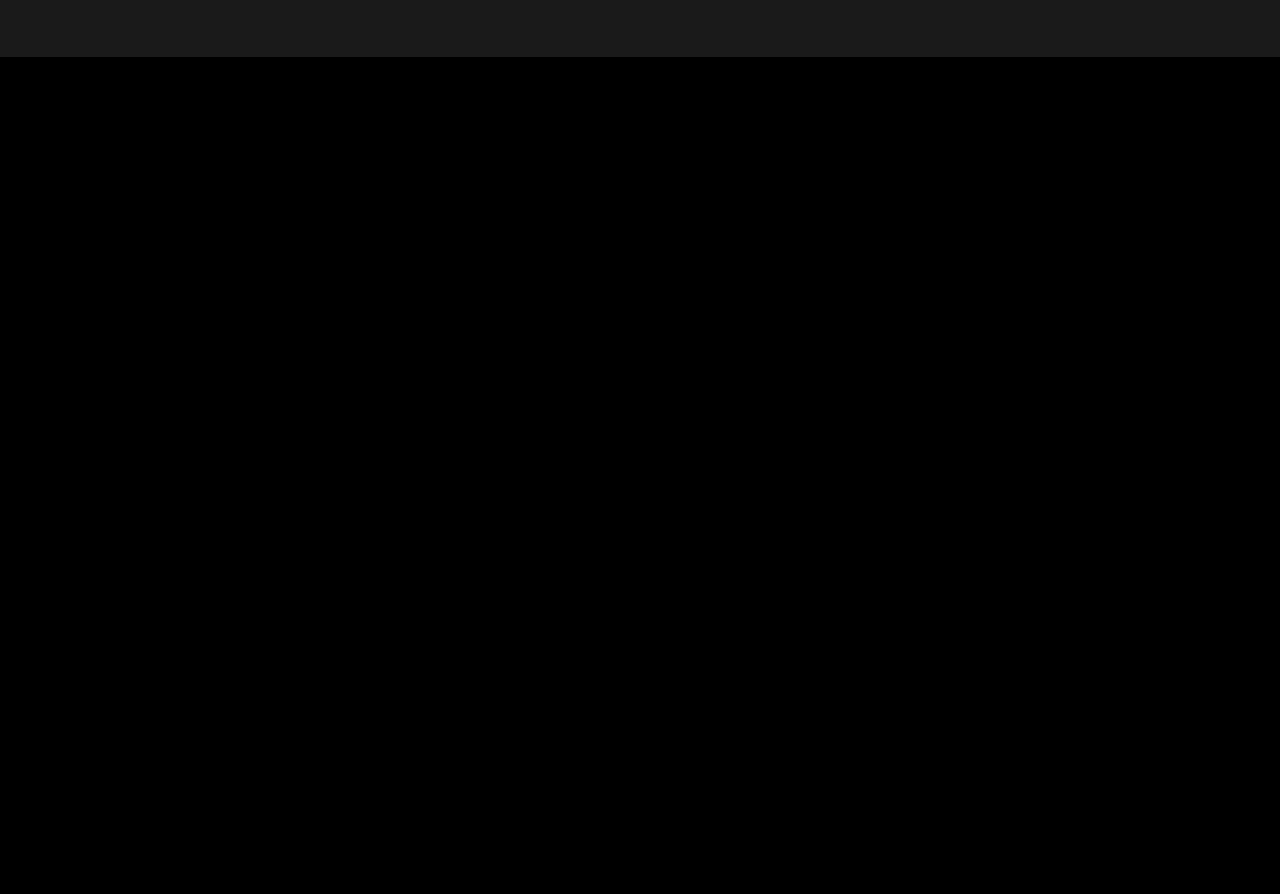
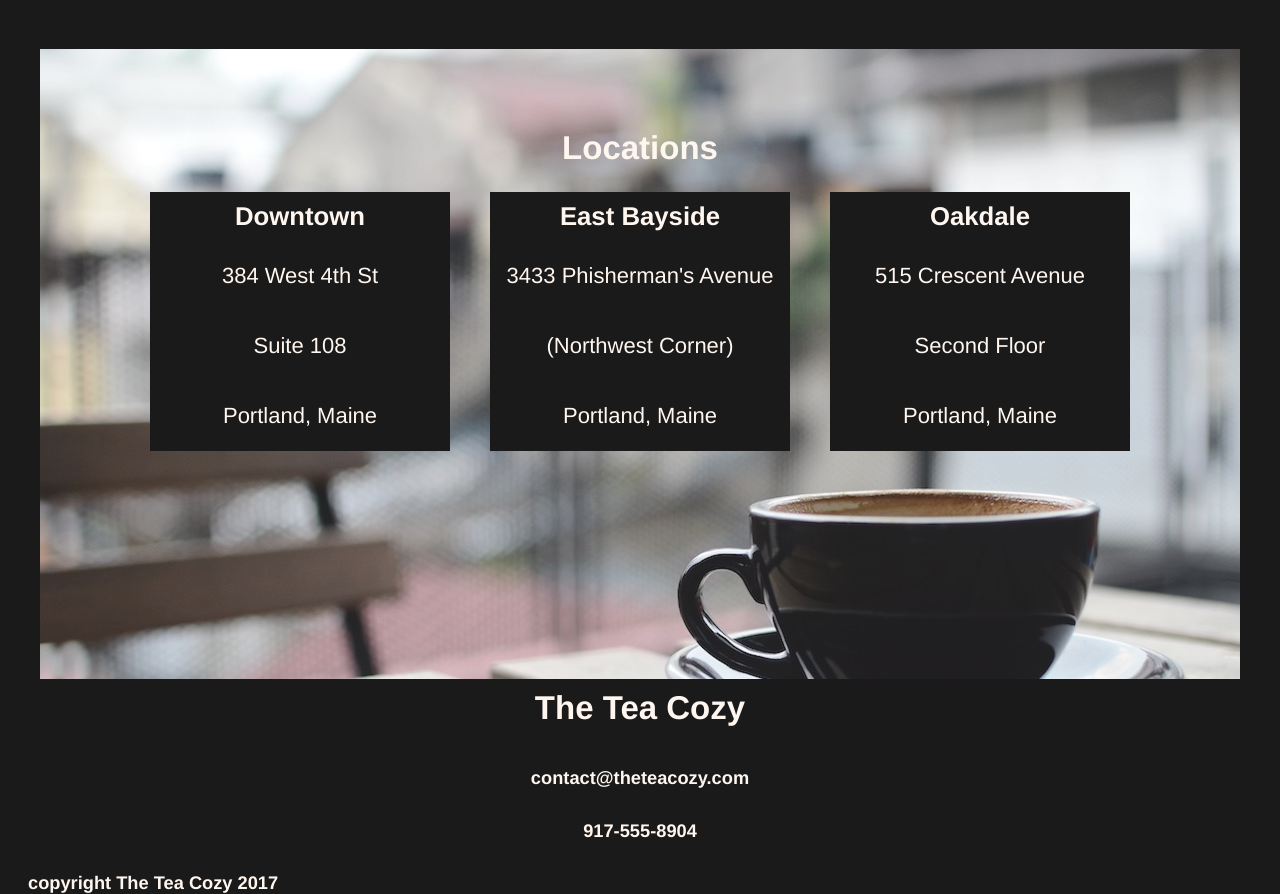
Before and after one commit to sparz13/TeaCozy, a plain HTML site: page index.html in a window 1280 px wide. Shown: the part 1549-2443 px from the top of the page. Before the commit the page ends 1606 px from the top, so only its background shows below. Drawn offline with Linux system fonts and the light colour scheme.

Commit message:
Add everything else but header still showing gap

```diff
--- a/index.html
+++ b/index.html
@@ -12,15 +12,15 @@
         <img src="./resources/images/logo.png" />
         <nav>
           <ul>
-            <li><a href="#">Mission</a></li>
-            <li><a href="#">Featured Tea</a></li>
-            <li><a href="#">Locations</a></li>
+            <li><a href="#ban">Mission</a></li>
+            <li><a href="#middle">Featured Tea</a></li>
+            <li><a href="#locations">Locations</a></li>
           </ul>
         </nav>
       </div>
     </div>
     <!-- Banner -->
-    <div class="banner">
+    <div class="banner" id="ban">
         <div class="mission">
           <h2>Our Mission</h2>
           <h4>Handpicked, Artisanally Curated, Free Range,
@@ -28,7 +28,7 @@
           </div>
         </div>
       <!-- Middle Part -->
-  <div class="middle container">
+  <div id="middle">
         <h2>Tea of the Month</h2>
         <h4>What's Steeping at the Tea Cozy?</h4>
     <div class="part">
@@ -54,7 +54,37 @@
         </div>
         </div>
       </div>
-
-
+      <!-- Locations Part -->
+      <div id="locations">
+        <h2>Locations</h2>
+        <div class="pieces">
+          <div class="item">
+            <h3>Downtown</h3>
+            <p>384 West 4th St</p>
+            <p>Suite 108</p>
+            <p>Portland, Maine</p>
+          </div>
+          <div class="item">
+            <h3>East Bayside</h3>
+            <p>3433 Phisherman's Avenue</p>
+            <p>(Northwest Corner)</p>
+            <p>Portland, Maine</p>
+          </h3>
+         </div>
+          <div class="item">
+            <h3>Oakdale</h3>
+            <p>515 Crescent Avenue</p>
+            <p>Second Floor</p>
+            <p>Portland, Maine</p>
+          </div>
+        </div>
+      </div>
+        <!-- Footer-->
+<footer>
+  <h2>The Tea Cozy</h2>
+  <h5>contact@theteacozy.com</h5>
+  <h5>917-555-8904</h5>
+  <h5 id=left>copyright The Tea Cozy 2017</h5>
+</footer>
   </body>
 </html>
--- a/resources/css/style.css
+++ b/resources/css/style.css
@@ -7,7 +7,7 @@ html {
  text-align: center;
 }
 
-h2, h4 {
+h2, h3, h4 {
   margin: 0;
   padding: 10px;
 }
@@ -72,7 +72,7 @@ nav ul li a {
 
 /* Middle Part */
 
-.middle {
+#middle {
   padding-top: 120px;
   width: 1000px;
   height: 700px;
@@ -90,3 +90,41 @@ nav ul li a {
   height: 200px;
   margin: 10px;
 }
+
+/* Locations Part */
+
+#locations {
+  height: 560px;
+  width: 1200px;
+  margin: auto;
+  background-image: url(../../resources/images/locations.jpg);
+  padding-top: 70px;
+
+}
+
+.pieces {
+  display: flex;
+  align-items: center;
+  justify-content: center;
+  margin: auto;
+}
+
+.item {
+  margin: 15px 20px;
+  width: 300px;
+  background-color: black;
+  opacity: 1;
+  display: flex;
+  justify-content: center;
+  flex-direction: column;
+}
+
+/* Footer */
+footer {
+  height: 200px;
+}
+
+#left {
+  text-align: left;
+  margin-left: 20px;
+}
```
